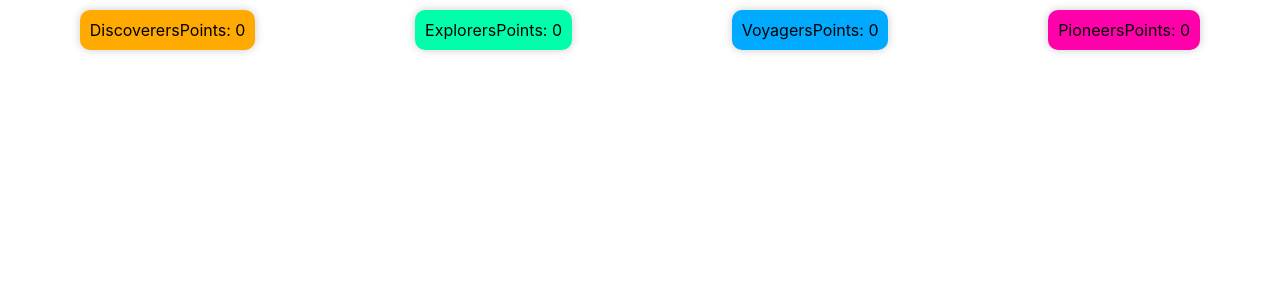
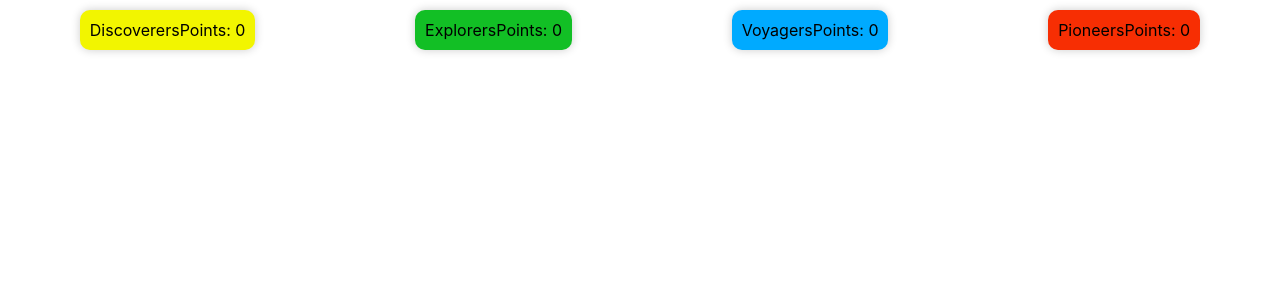
Before and after one commit to adhirajgupta/view-housepoints, a React (Create React App) app: page / in a window 1280 px wide. Shown: the top 300 px of the page. Built offline with nearby package versions, Linux system fonts and the light colour scheme; no server answers; the database is empty.

Commit message:
updated colors

```diff
--- a/src/App.css
+++ b/src/App.css
@@ -12,7 +12,7 @@
 }
 
 .discoverers {
-  background-color: #ffaa00;
+  background-color: #f2f500;
 }
 
 .voyagers {
@@ -20,9 +20,9 @@
 }
 
 .explorers {
-  background-color: #00ffaa;
+  background-color: #12bf25;
 }
 
 .pioneers {
-  background-color: #ff00aa;
+  background-color: #f72e03;
 }
```
